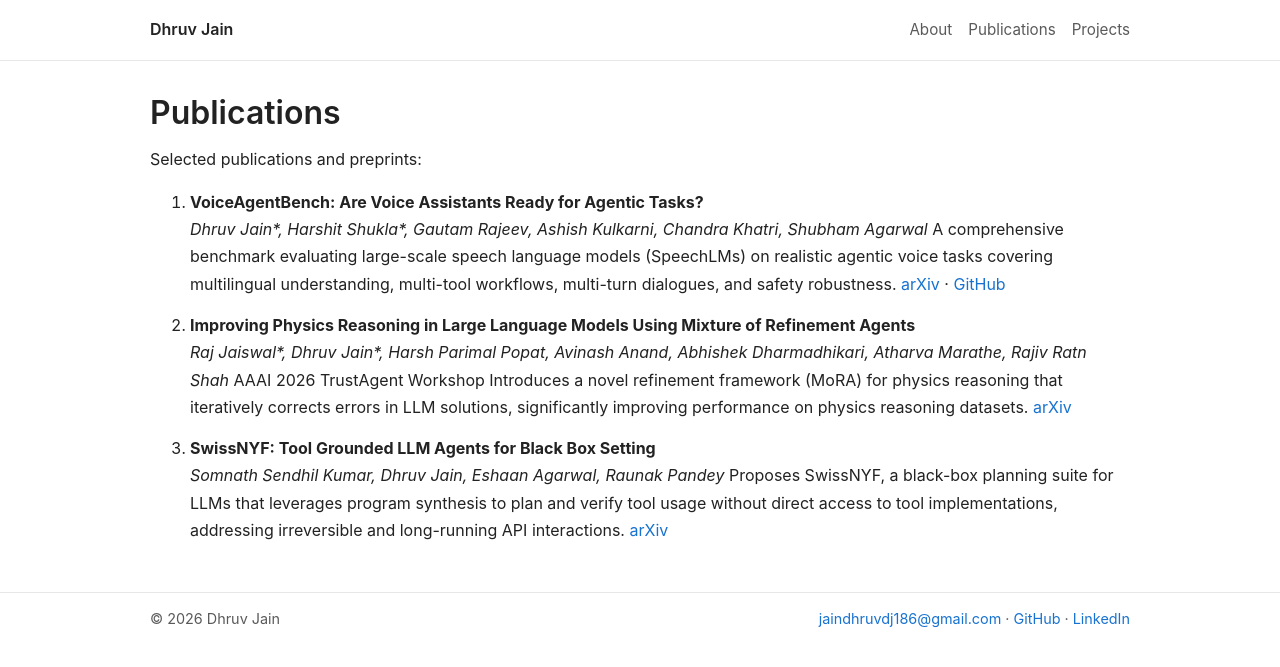
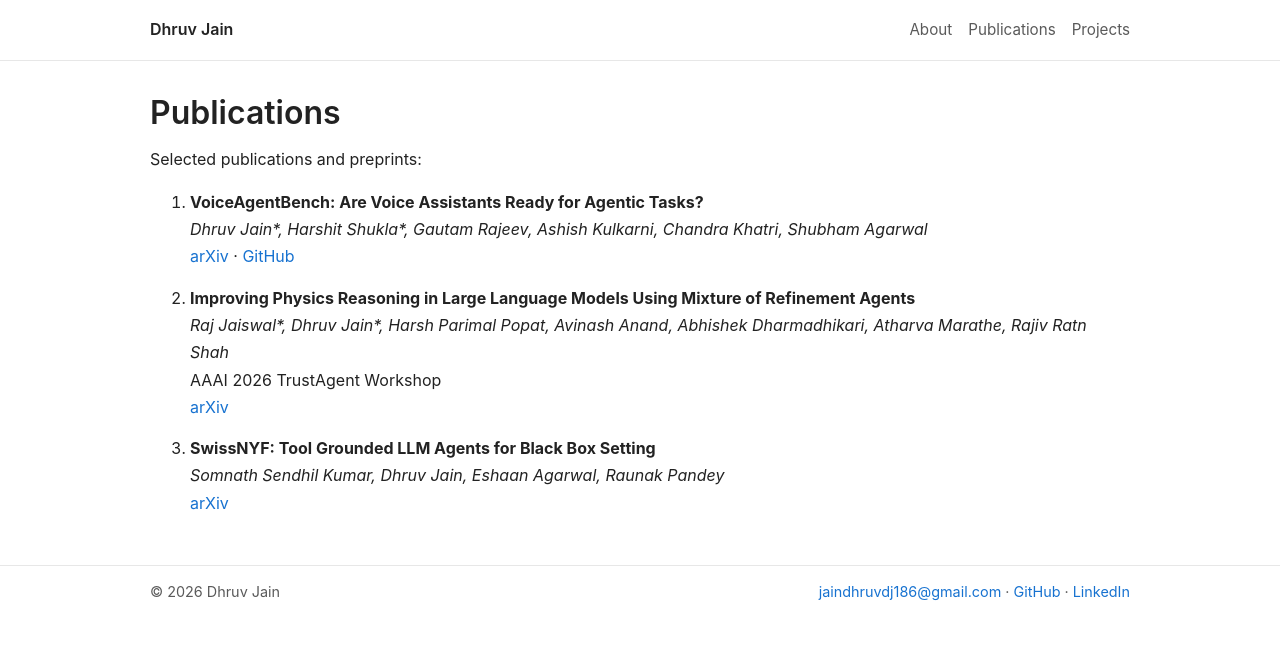
Before and after one commit to maximus-21/maximus-21.github.io, a Jekyll site: the page built from publications.md, in a window 1280 px wide. Shown: the top 667 px of the page. Built offline with Jekyll 4.4.1, drawn with Linux system fonts in a browser that asks for light colours.

Commit message:
Update publications.md

```diff
--- a/publications.md
+++ b/publications.md
@@ -6,17 +6,14 @@ permalink: /publications/
 Selected publications and preprints:
 
 1. **VoiceAgentBench: Are Voice Assistants Ready for Agentic Tasks?**
-   *Dhruv Jain\*, Harshit Shukla\*, Gautam Rajeev, Ashish Kulkarni, Chandra Khatri, Shubham Agarwal*
-    A comprehensive benchmark evaluating large-scale speech language models (SpeechLMs) on realistic agentic voice tasks covering multilingual understanding, multi-tool workflows, multi-turn dialogues, and safety robustness.
+   *Dhruv Jain\*, Harshit Shukla\*, Gautam Rajeev, Ashish Kulkarni, Chandra Khatri, Shubham Agarwal*\
    [arXiv](https://arxiv.org/abs/2510.07978) · [GitHub](https://github.com/ola-krutrim/VoiceAgentBench)
 
 3. **Improving Physics Reasoning in Large Language Models Using Mixture of Refinement Agents**
-   *Raj Jaiswal\*, Dhruv Jain\*, Harsh Parimal Popat, Avinash Anand, Abhishek Dharmadhikari, Atharva Marathe, Rajiv Ratn Shah*
-   AAAI 2026 TrustAgent Workshop
-   Introduces a novel refinement framework (MoRA) for physics reasoning that iteratively corrects errors in LLM solutions, significantly improving performance on physics reasoning datasets.
+   *Raj Jaiswal\*, Dhruv Jain\*, Harsh Parimal Popat, Avinash Anand, Abhishek Dharmadhikari, Atharva Marathe, Rajiv Ratn Shah* \
+   AAAI 2026 TrustAgent Workshop\
    [arXiv](https://arxiv.org/abs/2412.00821)
 
 5. **SwissNYF: Tool Grounded LLM Agents for Black Box Setting**
-   *Somnath Sendhil Kumar, Dhruv Jain, Eshaan Agarwal, Raunak Pandey*
-   Proposes SwissNYF, a black-box planning suite for LLMs that leverages program synthesis to plan and verify tool usage without direct access to tool implementations, addressing irreversible and long-running API interactions.
+   *Somnath Sendhil Kumar, Dhruv Jain, Eshaan Agarwal, Raunak Pandey*\
    [arXiv](https://arxiv.org/abs/2402.10051)
```
